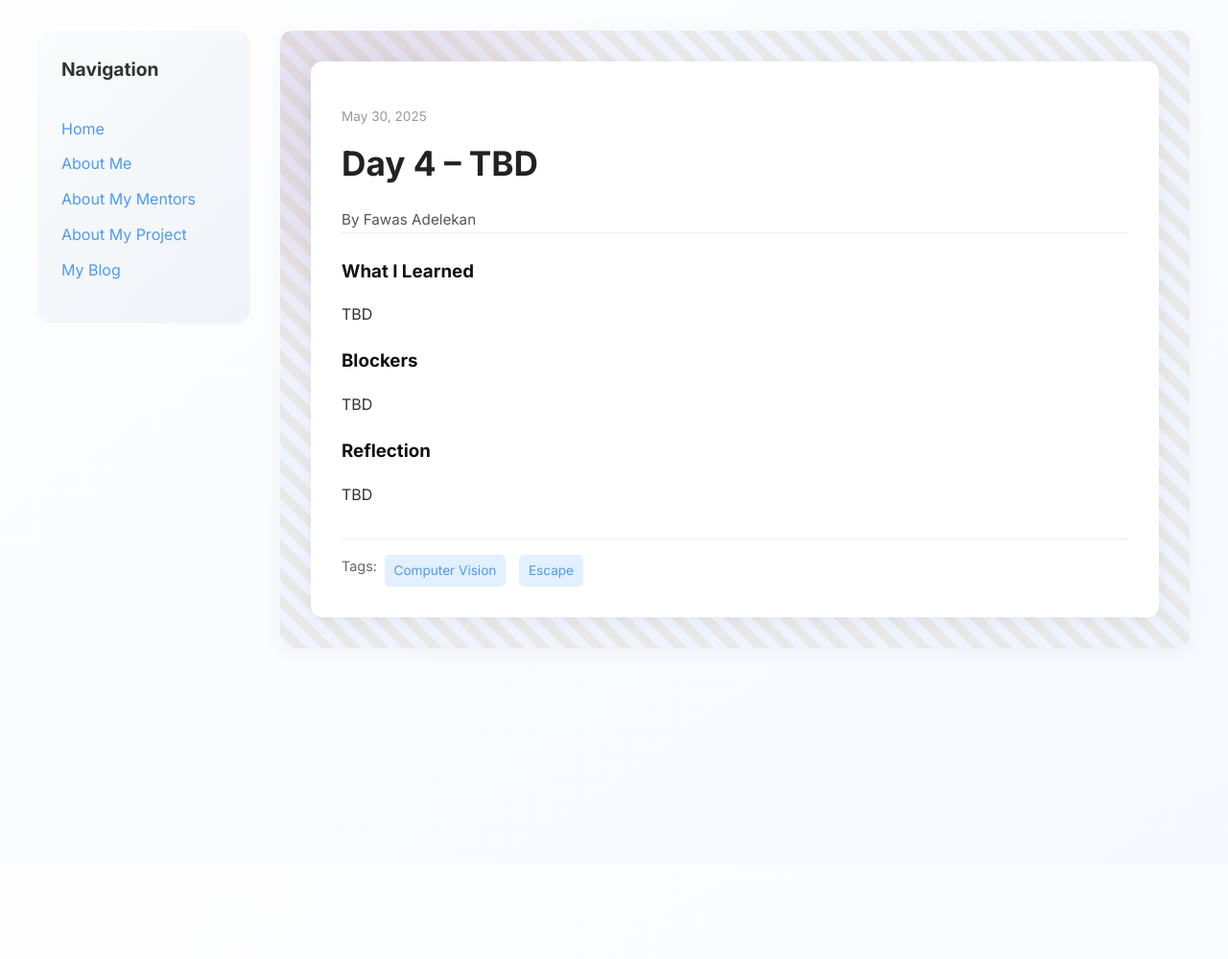
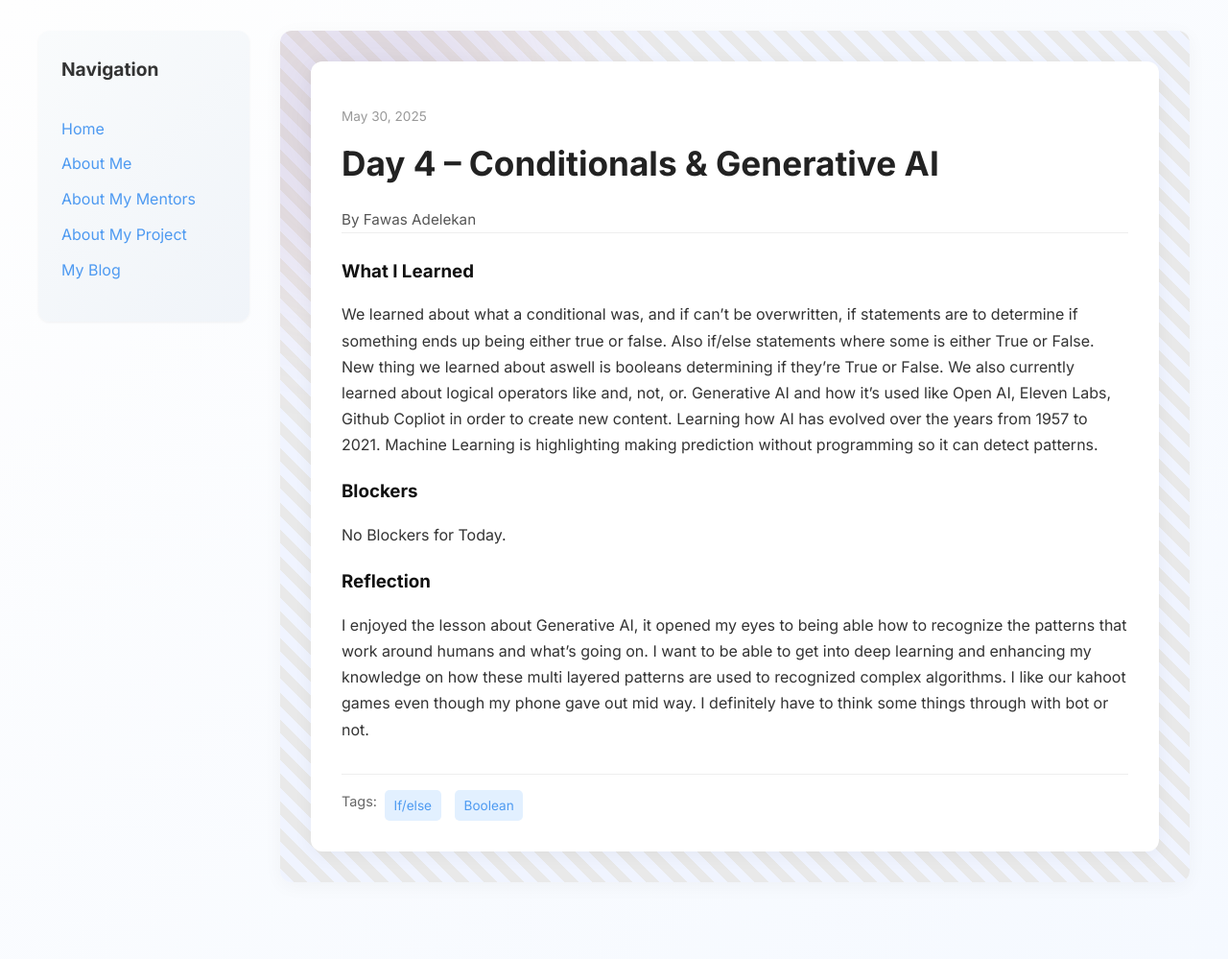
Before and after one commit to ForrestAj/ForrestAj.github.io, a Jekyll site: the page built from _posts/2025-05-30-day-4.md, in a window 1280 px wide. Shown: the whole page at 96% size. Built offline with Jekyll 4.4.1, drawn with Linux system fonts in a browser that asks for light colours; before the commit the page ends 900 px from its top, so only the background shows below that.

Commit message:
Update 2025-05-30-day-4.md

```diff
--- a/_posts/2025-05-30-day-4.md
+++ b/_posts/2025-05-30-day-4.md
@@ -1,17 +1,17 @@
 ---
 layout: post
-title: "Day 4 – TBD "
+title: "Day 4 – Conditionals & Generative AI "
 date: 2025-05-30
 author: Fawas Adelekan
 permalink: /day4.html
-tags: ["Computer Vision", "Escape"]
+tags: ["If/else", "Boolean"]
 
 what_i_learned: |
-  TBD
+  We learned about what a conditional was, and if can't be overwritten, if statements are to determine if something ends up being either true or false. Also if/else statements where some is either True or False. New thing we learned about aswell is booleans determining if they're True or False. We also currently learned about logical operators like and, not, or. Generative AI and how it's used like Open AI, Eleven Labs, Github Copliot in order to create new content. Learning how AI has evolved over the years from 1957 to 2021. Machine Learning is highlighting making prediction without programming so it can detect patterns.
 
 blockers: |
-  TBD
+  No Blockers for Today.
 
 reflection: |
-   TBD
+   I enjoyed the lesson about Generative AI, it opened my eyes to being able how to recognize the patterns that work around humans and what's going on. I want to be able to get into deep learning and enhancing my knowledge on how these multi layered patterns are used to recognized complex algorithms. I like our kahoot games even though my phone gave out mid way. I definitely have to think some things through with bot or not.
 ---
```
